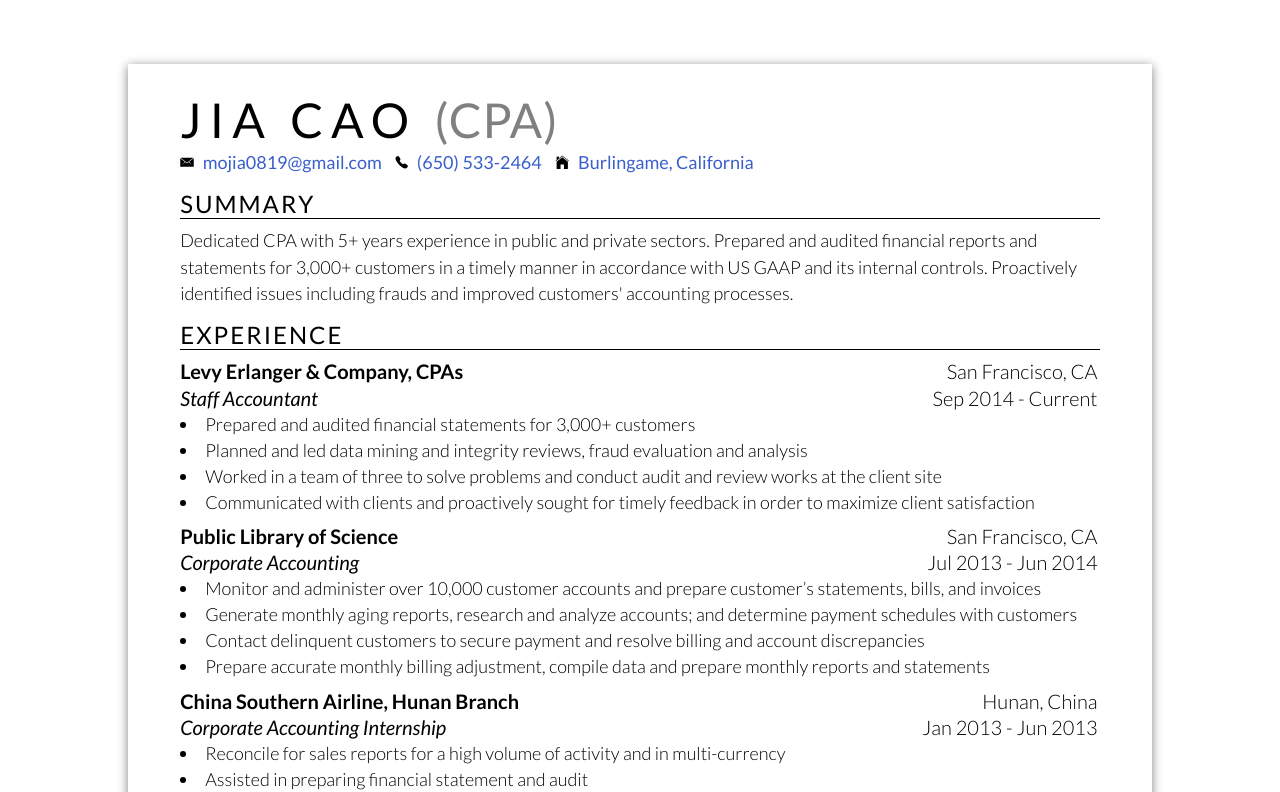
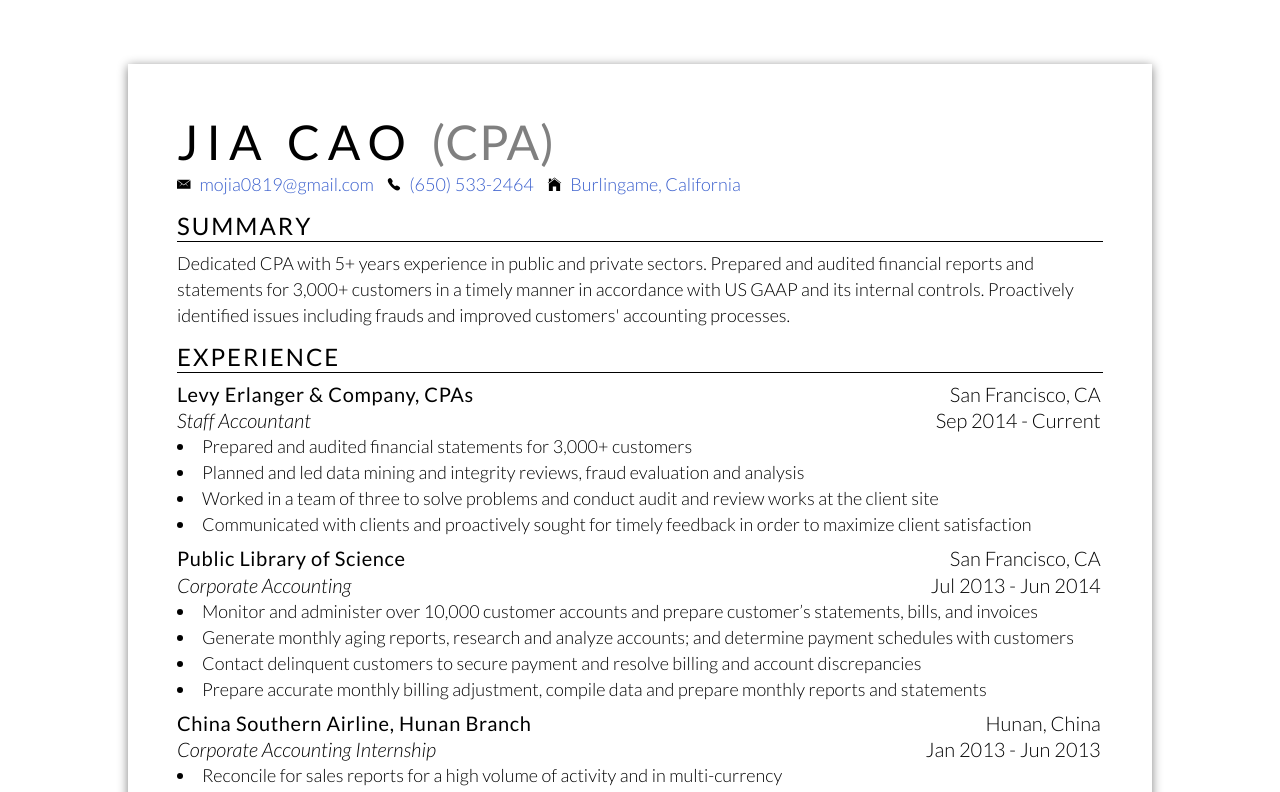
Before and after one commit to killercao/resume, a React (Create React App) app: page / in a window 1280 px wide. Shown: the top 792 px of the page. Built offline with nearby package versions, Linux system fonts and the light colour scheme.

Commit message:
[fix] font-weight issue

```diff
--- a/src/components/Header.jsx
+++ b/src/components/Header.jsx
@@ -34,7 +34,6 @@ const Lists = styled.ul`
 const ListItem = styled.li`
   margin: 0 1.5% 0 0;
   white-space: nowrap;
-  font-weight: 400;
 `;
 
 export default function Header(props: any) {
--- a/src/index.css
+++ /dev/null
@@ -1,111 +0,0 @@
-@import url("https://fonts.googleapis.com/css?family=Lato:100,300,400,400i,700");
-.icon-small {
-  margin-right: 0.5em; }
-
-.text-muted {
-  letter-spacing: 1px;
-  color: gray; }
-
-* {
-  box-sizing: border-box;
-  margin: 0;
-  padding: 0; }
-
-html,
-body,
-#root {
-  height: 100%;
-  width: 100%; }
-  @media print {
-    html,
-    body,
-    #root {
-      height: 98%; } }
-
-body {
-  font-family: "Lato", sans-serif;
-  font-size: 16px;
-  font-weight: 300;
-  line-height: 145%; }
-  @media screen and (min-width: 600px) {
-    body {
-      font-size: 18px; } }
-  @media print {
-    body {
-      font-size: 14px; } }
-
-.app {
-  border: 1px solid #000;
-  margin: 5% auto;
-  padding: 2%;
-  width: 90%; }
-  @media screen and (min-width: 1200px) {
-    .app {
-      border: 1px solid transparent;
-      box-shadow: 0 2px 10px gray;
-      padding: 2% 4%;
-      width: 80%; } }
-  @media screen and (min-width: 1600px) {
-    .app {
-      border: 1px solid transparent;
-      box-shadow: 0 2px 10px gray;
-      padding: 4% 4%;
-      width: 60%; } }
-
-h2 {
-  border-bottom: 1px solid #000;
-  font-size: 1.25rem;
-  font-weight: 400;
-  letter-spacing: 2px;
-  margin: 1rem 0 .5rem;
-  padding-bottom: 0.1rem;
-  text-transform: uppercase; }
-  @media screen and (min-width: 600px) {
-    h2 {
-      font-size: 1.5rem; } }
-  @media print {
-    h2 {
-      font-size: 1rem; } }
-
-h3,
-h4 {
-  font-size: 1rem;
-  display: inline-block;
-  margin-right: 1%; }
-  @media (min-width: 600px) {
-    h3,
-    h4 {
-      font-size: 1.25rem; } }
-  @media print {
-    h3,
-    h4 {
-      font-size: 1rem; } }
-
-h3 {
-  font-weight: 300; }
-  h3.heading {
-    font-weight: 700; }
-  h3.subheading {
-    font-style: italic; }
-
-a {
-  position: relative;
-  color: #3a5fcd;
-  text-decoration: none;
-  line-height: 24px;
-  padding: 5px 0; }
-  a:before, a:after {
-    content: " ";
-    position: absolute;
-    transition: all 0.5s ease; }
-  a:after {
-    bottom: 0;
-    left: 0;
-    width: 0%;
-    height: 1.5px;
-    background: #2b4ba9; }
-  a:hover:after {
-    width: 100%; }
-
-li {
-  list-style-position: inside; }
--- a/src/index.scss
+++ b/src/index.scss
@@ -1,4 +1,4 @@
-@import url("https://fonts.googleapis.com/css?family=Lato:100,300,400,400i,700");
+@import url("https://fonts.googleapis.com/css?family=Lato:300,300i,400");
 @import "sass/utils";
 @import "sass/base";
 @import "sass/typography";
--- a/src/sass/_base.scss
+++ b/src/sass/_base.scss
@@ -16,7 +16,7 @@ body,
 }
 
 body {
-  font-family: "Lato", sans-serif;
+  font-family: Lato, sans-serif;
   font-size: 16px;
   font-weight: 300;
   line-height: 145%;
@@ -39,14 +39,14 @@ body {
   @media screen and (min-width: $break-lg) {
     border: 1px solid transparent;
     box-shadow: 0 2px 10px lighten($black, 50%);
-    padding: 2% 4%;
+    padding: 3rem;
     width: 80%;
   }
 
   @media screen and (min-width: $break-xl) {
     border: 1px solid transparent;
     box-shadow: 0 2px 10px lighten($black, 50%);
-    padding: 4% 4%;
+    padding: 5rem;
     width: 60%;
   }
 }
--- a/src/sass/_typography.scss
+++ b/src/sass/_typography.scss
@@ -1,8 +1,8 @@
 // section title
 h2 {
   border-bottom: 1px solid $black;
+  font-weight: $bold;
   font-size: 1.25rem;
-  font-weight: 400;
   letter-spacing: 2px;
   margin: 1rem 0 .5rem;
   padding-bottom: 0.1rem;
@@ -33,10 +33,10 @@ h4 {
 }
 
 h3 {
-  font-weight: 300;
-
+  font-weight: inherit;
   &.heading {
-    font-weight: 700;
+    font-weight: $bold;
+    letter-spacing: 0.04rem;
   }
 
   &.subheading {
--- a/src/sass/_utils.scss
+++ b/src/sass/_utils.scss
@@ -6,6 +6,8 @@ $link-color: #3a5fcd;
 $black: #000;
 $gray: lighten($black, 50%);
 $hover: darken($link-color, 10%);
+
+$bold: 400;
 
 .icon-small {
   margin-right: 0.5em;
```
Also changed, not shown: 1 other file (tests, documents, lock files or other folders).
